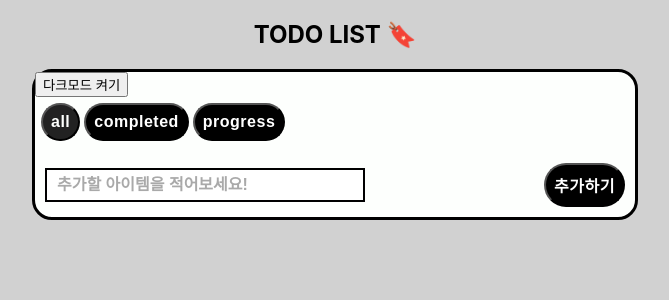
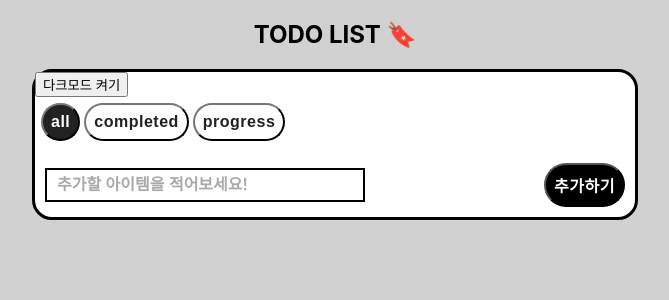
Before and after one commit to heeji289/react-todo-list, a React (Create React App) app: page / in a window 1280 px wide. Shown: the top 300 px of the page, without its empty margins (305-974 px from the left). Built offline with nearby package versions, Linux system fonts and the light colour scheme; the HTML template or start-up script is replaced by a standard one.

Commit message:
fix: 필터 선택 스타일링 안되는 버그 수정

```diff
--- a/src/Todo/TodoList.module.css
+++ b/src/Todo/TodoList.module.css
@@ -2,7 +2,7 @@
   width: 600px;
   border: 3px solid black;
   border-radius: 20px;
-  background-color: var(--color-bg);
+  background-color: white;
 }
 
 .item {
@@ -70,19 +70,18 @@
   padding: 8px;
   font-weight: 500;
   border-radius: 24px;
-  border-color: black;
+  border-color: var(--color-black);
   display: block;
-  outline: none;
   text-decoration: none;
   letter-spacing: 0.5px;
   align-self: center;
-  background-color: black;
-  color: white;
+  background-color: var(--color-bg);
+  color: var(--color-black);
   font-size: medium;
   font-weight: bold;
 }
 
 .filterChip.selected {
   background-color: var(--color-black);
-  color: var(--color-bg);
+  color: var(--color-white);
 }
--- a/src/Todo/TodoList.tsx
+++ b/src/Todo/TodoList.tsx
@@ -109,6 +109,8 @@ function ItemFilter({
   itemFilter: FilterListType;
   onApplyFilterCallback: (status: FilterListType) => void;
 }) {
+  console.log(itemFilter);
+
   return (
     <header
       style={{
@@ -120,7 +122,7 @@ function ItemFilter({
         <button
           key={v}
           className={`${styles.filterChip} ${
-            itemFilter === v && styles.selected
+            itemFilter === v ? styles.selected : undefined
           }`}
           onClick={() => onApplyFilterCallback(v)}
           style={{ marginRight: '4px' }}>
--- a/src/index.css
+++ b/src/index.css
@@ -5,6 +5,7 @@
   --color-text: #22243b;
   --color-accent: #f16e03;
   --color-black: #222222;
+  --color-white: white;
 }
 
 html.dark {
@@ -13,7 +14,8 @@ html.dark {
   --color-grey: #22243b;
   --color-text: #d1d1d1;
   --color-accent: blue;
-  --color-black: #d1d1d1;
+  --color-black: white;
+  --color-white: #222222;
 }
 
 body {
```
